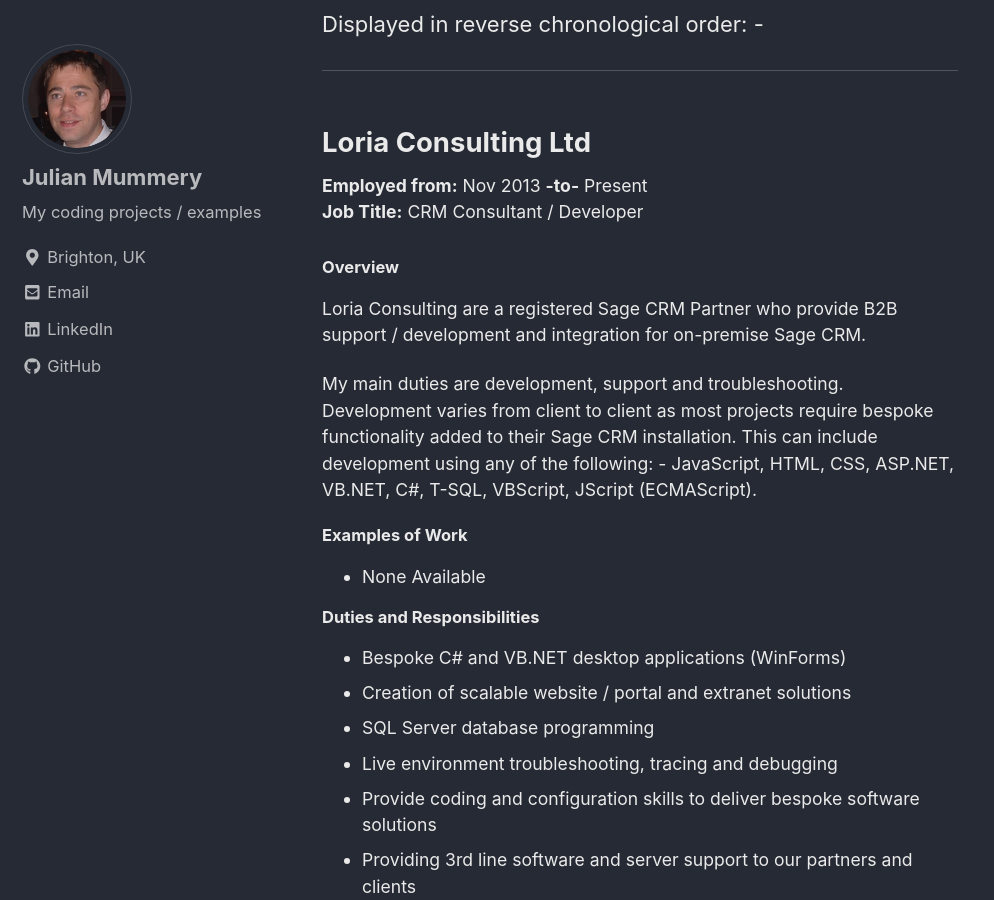
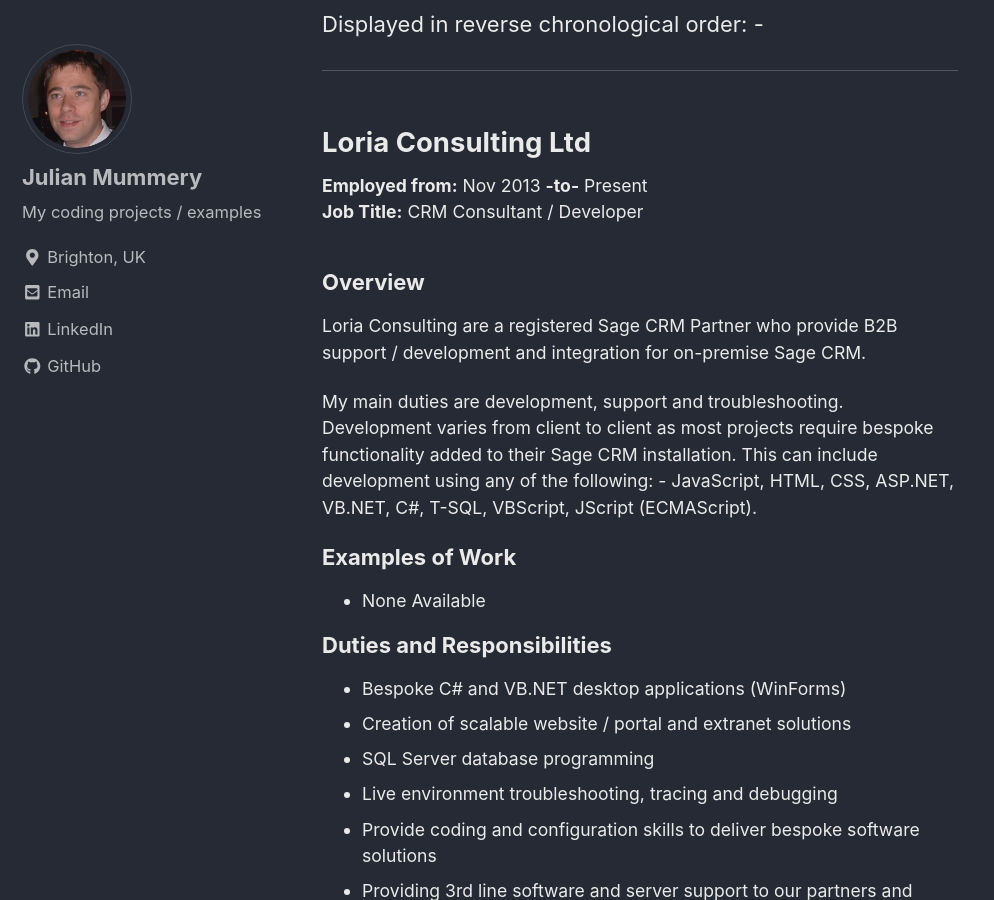
Before and after one commit to julianmummery/julianmummery.github.io, a Jekyll site: the page built from _pages/experience.md, in a window 1280 px wide and 900 px high, scrolled down 480 px. Shown: the whole window, without its empty margins (0-994 px from the left). Built offline with Jekyll 4.4.1, drawn with Linux system fonts in a browser that asks for light colours; nearby versions of some CDN libraries.

Commit message:
Update experience.md

```diff
--- a/_pages/experience.md
+++ b/_pages/experience.md
@@ -13,14 +13,14 @@
 <h2>Loria Consulting Ltd</h2>
 <p style="font-size:0.80em; margin-top:0; margin-bottom: 0;"><strong>Employed from:</strong> Nov 2013 <strong>-to-</strong> Present</p>
 <p style="font-size:0.80em; margin-top:0; margin-bottom: 0;"><strong>Job Title:</strong> CRM Consultant / Developer</p>
-<h4>Overview</h4>
+<h3>Overview</h3>
 <p style="font-size:0.80em;">Loria Consulting are a registered Sage CRM Partner who provide B2B support / development and integration for on-premise Sage CRM.</p>
 <p style="font-size:0.80em;">My main duties are development, support and troubleshooting. Development varies from client to client as most projects require bespoke functionality added to their Sage CRM installation. This can include development using any of the following: - JavaScript, HTML, CSS, ASP.NET, VB.NET, C#, T-SQL, VBScript, JScript (ECMAScript).</p>
-<h4 style="margin-top: 0px">Examples of Work</h4>
+<h3 style="margin-top: 0px">Examples of Work</h3>
 <ul style="font-size:0.80em;">
   <li>None Available</li>
 </ul>
-<h4 style="margin-top: 0px">Duties and Responsibilities</h4>
+<h3 style="margin-top: 0px">Duties and Responsibilities</h3>
 <ul style="font-size:0.80em;">
   <li>Bespoke C# and VB.NET desktop applications (WinForms)</li>
   <li>Creation of scalable website / portal and extranet solutions</li>
@@ -38,14 +38,14 @@
 <h2>Direct Ferries Ltd</h2>
 <p style="font-size:0.80em; margin-top:0; margin-bottom: 0;"><strong>Employed from:</strong> Sep 2012 <strong>-to-</strong> Nov 2013</p>
 <p style="font-size:0.80em; margin-top:0; margin-bottom: 0;"><strong>Job Title:</strong> Senior Software Engineer</p>
-<h4>Overview</h4>
+<h3>Overview</h3>
 <p style="font-size:0.80em;">Ferry ticket price comparison and booking system.
 I maintained and added new products and functionality to the online ferry ticket booking service (ASP.NET/VB.NET/T-SQL).  The business generates revenue by making a commission on ‘ferry’ and ‘accommodation’ tickets purchased via the site.</p>
-<h4 style="margin-top: 0px">Examples of Work</h4>
+<h3 style="margin-top: 0px">Examples of Work</h3>
 <ul style="font-size:0.80em;">
   <li><a href="https://julianmummery.github.io/tbc" target="_blank">tbc</a></li>
 </ul>
-<h4 style="margin-top: 0px">Duties and Responsibilities</h4>
+<h3 style="margin-top: 0px">Duties and Responsibilities</h3>
 <ul style="font-size:0.80em;">
   <li>Develop and maintain advanced web app controls (ASP.NET / VB.NET)</li>
   <li>Develop and maintain various websites/applications (ASP.NET / VB.NET)</li>
@@ -60,13 +60,13 @@
 <h2>Dynamic Technical Concepts Ltd</h2>
 <p style="font-size:0.80em; margin-top:0; margin-bottom: 0;"><strong>Employed from:</strong> Jul 2008 <strong>-to-</strong> Sep 2012</p>
 <p style="font-size:0.80em; margin-top:0; margin-bottom: 0;"><strong>Job Title:</strong> Senior Web / Applications Developer</p>
-<h4>Overview</h4>
+<h3>Overview</h3>
 <p style="font-size:0.80em;">A business that offered bespoke software solutions. Mainly dealing with insurance based systems/product integration.</p>
-<h4 style="margin-top: 0px">Examples of Work</h4>
+<h3 style="margin-top: 0px">Examples of Work</h3>
 <ul style="font-size:0.80em;">
   <li><a href="https://julianmummery.github.io/tbc" target="_blank">tbc</a></li>
 </ul>
-<h4 style="margin-top: 0px">Duties and Responsibilities</h4>
+<h3 style="margin-top: 0px">Duties and Responsibilities</h3>
 <ul style="font-size:0.80em;">
   <li>Developing Web and Desktop applications using ASP.NET / VB.NET</li>
   <li>Creation of ‘Technical Specifications’</li>
@@ -85,13 +85,13 @@
 <h2>Friday Ad Ltd</h2>
 <p style="font-size:0.80em; margin-top:0; margin-bottom: 0;"><strong>Employed from:</strong> Apr 2008 <strong>-to-</strong> Jun 2008</p>
 <p style="font-size:0.80em; margin-top:0; margin-bottom: 0;"><strong>Job Title:</strong> Application Developer</p>
-<h4>Overview</h4>
+<h3>Overview</h3>
 <p style="font-size:0.80em;">Creating Windows desktop applications. I left this role due to a better job opportunity that was offered to me by Dynamic Technical Concepts Ltd.</p>
-<h4 style="margin-top: 0px">Examples of Work</h4>
+<h3 style="margin-top: 0px">Examples of Work</h3>
 <ul style="font-size:0.80em;">
   <li><a href="https://julianmummery.github.io/tbc" target="_blank">tbc</a></li>
 </ul>
-<h4 style="margin-top: 0px">Duties and Responsibilities</h4>
+<h3 style="margin-top: 0px">Duties and Responsibilities</h3>
 <ul style="font-size:0.80em;">
   <li>Design / create & maintain ASP.NET / VB.NET applications</li>
   <li>Design / create & maintain VB6 applications</li>
@@ -105,13 +105,13 @@
 <h2>Berkeley Alexander Ltd</h2>
 <p style="font-size:0.80em; margin-top:0; margin-bottom: 0;"><strong>Employed from:</strong> Nov 2006 <strong>-to-</strong> Mar 2008</p>
 <p style="font-size:0.80em; margin-top:0; margin-bottom: 0;"><strong>Job Title:</strong> Systems Support Analyst / Programmer</p>
-<h4>Overview</h4>
+<h3>Overview</h3>
 <p style="font-size:0.80em;">General insurance company serving hundreds of insurance agents across the UK. Using the built-in price comparison system, they can source insurance for their clients and receive a commission on purchase of a policy. I maintained and developed new features to the main website and also the insurance price comparison quote engine. I also plugged in new insurance products as they required careful integration into the quote engine.</p>
-<h4 style="margin-top: 0px">Examples of Work</h4>
+<h3 style="margin-top: 0px">Examples of Work</h3>
 <ul style="font-size:0.80em;">
   <li><a href="https://julianmummery.github.io/tbc" target="_blank">tbc</a></li>
 </ul>
-<h4 style="margin-top: 0px">Duties and Responsibilities</h4>
+<h3 style="margin-top: 0px">Duties and Responsibilities</h3>
 <ul style="font-size:0.80em;">
   <li>Creation of ‘Technical Specifications’</li>
   <li>Create bespoke software applications using VB 6 / VB.NET</li>
@@ -129,13 +129,13 @@
 <h2>Attevo</h2>
 <p style="font-size:0.80em; margin-top:0; margin-bottom: 0;"><strong>Employed during:</strong> 2005</p>
 <p style="font-size:0.80em; margin-top:0; margin-bottom: 0;"><strong>Job Title:</strong> Freelance C# Developer</p>
-<h4>Overview</h4>
+<h3>Overview</h3>
 <p style="font-size:0.80em;">I.T. Consultancy firm based in the United States.<br>A work colleague from General Motors recommended me to them to help out on a part-time ASP.NET/C# project.</p>
-<h4 style="margin-top: 0px">Examples of Work</h4>
+<h3 style="margin-top: 0px">Examples of Work</h3>
 <ul style="font-size:0.80em;">
   <li><a href="https://julianmummery.github.io/tbc" target="_blank">tbc</a></li>
 </ul>
-<h4 style="margin-top: 0px">Duties and Responsibilities</h4>
+<h3 style="margin-top: 0px">Duties and Responsibilities</h3>
 <ul style="font-size:0.80em;">
   <li>Remote working</li>
   <li>Creating prototype / wireframe ASP.NET/C# Web Application pages</li>
@@ -150,15 +150,15 @@
 <p style="font-size:0.80em; margin-top:0; margin-bottom: 0;"><strong>Employed from:</strong> Jan 1998 <strong>-to-</strong> Mar 2001 (Bank of New York - Acquired from Lloyds Bank Plc)</p>
 <p style="font-size:0.80em; margin-top:0; margin-bottom: 0;"><strong>Employed from:</strong> Aug 1989 <strong>-to-</strong> Jan 1998 (Internal Factors Ltd - Subsidiary of Lloyds Bank Plc)</p>
 <p style="font-size:0.80em; margin-top:0; margin-bottom: 0;"><strong>Job Title:</strong> Analyst / Designer / Lead Programmer</p>
-<h4>Overview</h4>
+<h3>Overview</h3>
 <p style="font-size:0.80em;">GMAC Commercial Finance (GMAC CF) is a subsidiary of GMAC Financial Services, a bank holding company with operations in North America, South America, Europe and Asia-Pacific. GMAC specializes in automotive finance, real estate finance, insurance, commercial finance and online banking. GMAC CF is one of the most trusted sources of capital for the middle-market businesses it serves.</p>
 <p style="font-size:0.80em;">I started working on the I.T. Help Desk progressed from there to Computer Operator doing shift work looking after IBM Mainframe. Then over the years worked up from a Trainee Computer Programmer to an Analyst / Designer / Lead Programmer.
 </p>
-<h4 style="margin-top: 0px">Examples of Work</h4>
+<h3 style="margin-top: 0px">Examples of Work</h3>
 <ul style="font-size:0.80em;">
   <li><a href="https://julianmummery.github.io/tbc" target="_blank">tbc</a></li>
 </ul>
-<h4 style="margin-top: 0px">Duties and Responsibilities</h4>
+<h3 style="margin-top: 0px">Duties and Responsibilities</h3>
 <ul style="font-size:0.80em;">
   <li>Design / create & maintain ASP.NET / VB.NET web based applications / websites</li>
   <li>SQL Server & Informix SQL creation of stored procedures</li>
@@ -182,13 +182,13 @@
 <h2>Souther Water Authority</h2>
 <p style="font-size:0.80em; margin-top:0; margin-bottom: 0;"><strong>Employed from:</strong> Nov 1987 <strong>-to-</strong> Aug 1989</p>
 <p style="font-size:0.80em; margin-top:0; margin-bottom: 0;"><strong>Job Title:</strong> Accounts Clerk</p>
-<h4>Overview</h4>
+<h3>Overview</h3>
 <p style="font-size:0.80em;">My first office job was at Southern Water in Worthing. Even though I was programming as a hobby I had no commercial experience at this time.</p>
-<h4 style="margin-top: 0px">Examples of Work</h4>
+<h3 style="margin-top: 0px">Examples of Work</h3>
 <ul style="font-size:0.80em;">
   <li>No examples available.</li>
 </ul>
-<h4 style="margin-top: 0px">Duties and Responsibilities</h4>
+<h3 style="margin-top: 0px">Duties and Responsibilities</h3>
 <ul style="font-size:0.80em;">
   <li>Replying to customers letters</li>
   <li>Dealing with the public on the telephone with account problems, change of address etc…</li>
@@ -200,13 +200,13 @@
 <h2>The Royal Navy</h2>
 <p style="font-size:0.80em; margin-top:0; margin-bottom: 0;"><strong>Employed during:</strong> 1987</p>
 <p style="font-size:0.80em; margin-top:0; margin-bottom: 0;"><strong>Job Title:</strong> Junior Seaman (Missile Operator)</p>
-<h4>Overview</h4>
+<h3>Overview</h3>
 <p style="font-size:0.80em;">Military basic training. Left before active service due to being voluteered down a career path I did <strong>not</strong> want to take. That being underwater for up to six months of the year!</p>
-<h4 style="margin-top: 0px">Examples of Work</h4>
+<h3 style="margin-top: 0px">Examples of Work</h3>
 <ul style="font-size:0.80em;">
   <li>No examples available.</li>
 </ul>
-<h4 style="margin-top: 0px">Duties and Responsibilities</h4>
+<h3 style="margin-top: 0px">Duties and Responsibilities</h3>
 <ul style="font-size:0.80em;">
   <li>Fire Fighting</li>
   <li>Search and Rescue</li>
```
